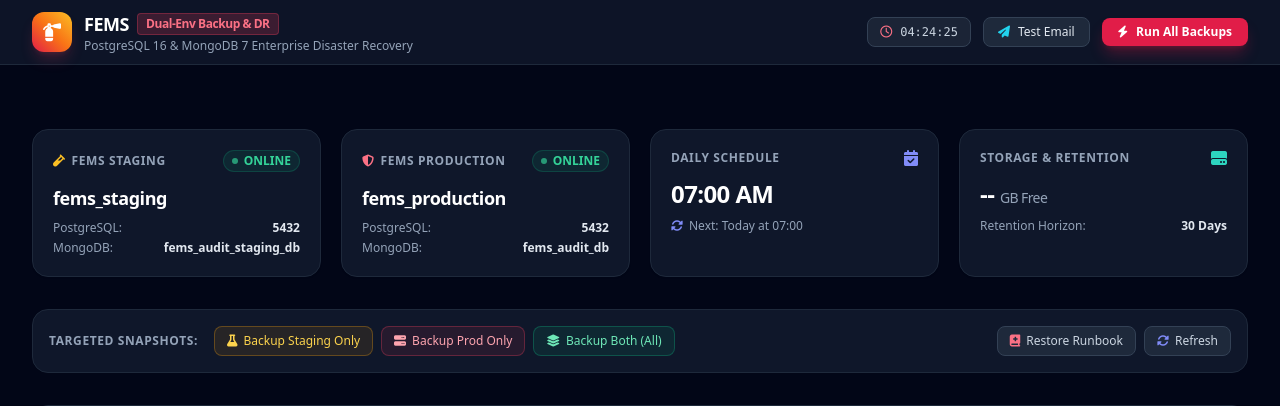
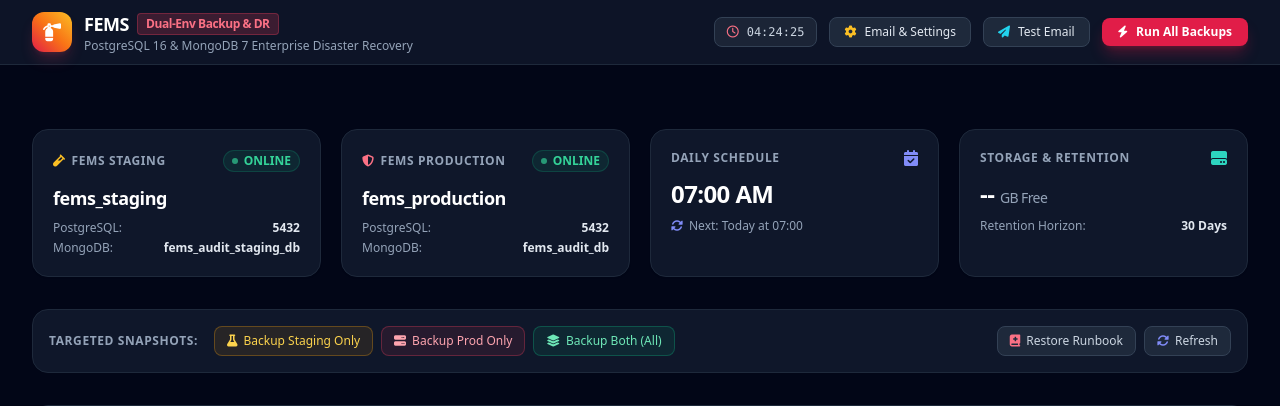
Before and after one commit to csapl-auto/fems-db-backup, a Python web app: template templates/index.html in a window 1280 px wide. Shown: the top 406 px of the page. Run offline with Jinja, Linux system fonts and the light colour scheme; the template is opened without the code that fills it, so the values that code supplies are empty; some libraries are stand-ins or nearby versions.

Commit message:
feat: add interactive Email To/Cc and system settings management modal

```diff
--- a/static/js/app.js
+++ b/static/js/app.js
@@ -46,6 +46,81 @@
 
 function closeDrModal() {
     document.getElementById("drModal").classList.add("hidden");
+}
+
+async function openSettingsModal() {
+    try {
+        const res = await fetch("/api/config");
+        if (res.ok) {
+            const cfg = await res.json();
+            const smtp = cfg.smtp || {};
+            const sched = cfg.schedule || {};
+            const storage = cfg.storage || {};
+
+            document.getElementById("cfgRecipient").value = smtp.recipient || "";
+            document.getElementById("cfgCc").value = Array.isArray(smtp.cc) ? smtp.cc.join(", ") : (smtp.cc || "");
+            document.getElementById("cfgDailyTime").value = sched.daily_time || "07:00";
+            document.getElementById("cfgRetentionDays").value = storage.retention_days || 30;
+        }
+    } catch (err) {
+        console.error("Failed to load settings:", err);
+    }
+    document.getElementById("settingsModal").classList.remove("hidden");
+}
+
+function closeSettingsModal() {
+    document.getElementById("settingsModal").classList.add("hidden");
+}
+
+async function saveSettings(event) {
+    if (event) event.preventDefault();
+    const btn = document.getElementById("btnSaveSettings");
+    btn.disabled = true;
+    btn.innerHTML = `<i class="fa-solid fa-circle-notch fa-spin"></i> Saving...`;
+
+    try {
+        const recipient = document.getElementById("cfgRecipient").value.trim();
+        const ccRaw = document.getElementById("cfgCc").value.trim();
+        const dailyTime = document.getElementById("cfgDailyTime").value.trim() || "07:00";
+        const retentionDays = parseInt(document.getElementById("cfgRetentionDays").value.trim()) || 30;
+
+        const ccList = ccRaw ? ccRaw.split(",").map(s => s.trim()).filter(Boolean) : [];
+
+        const payload = {
+            smtp: {
+                recipient: recipient,
+                cc: ccList
+            },
+            schedule: {
+                enabled: true,
+                daily_time: dailyTime,
+                timezone: "Asia/Karachi"
+            },
+            storage: {
+                retention_days: retentionDays
+            }
+        };
+
+        const res = await fetch("/api/config", {
+            method: "POST",
+            headers: { "Content-Type": "application/json" },
+            body: JSON.stringify(payload)
+        });
+
+        const data = await res.json();
+        if (data.success) {
+            showToast("Settings successfully saved! Email recipients updated.", "success");
+            closeSettingsModal();
+            await loadStatus();
+        } else {
+            showToast(`Failed to save settings: ${data.message}`, "error");
+        }
+    } catch (err) {
+        showToast(`Save settings error: ${err.message}`, "error");
+    } finally {
+        btn.disabled = false;
+        btn.innerHTML = `<i class="fa-solid fa-floppy-disk"></i> Save Settings`;
+    }
 }
 
 function copyToClipboard(text, label = "Checksum") {
--- a/templates/index.html
+++ b/templates/index.html
@@ -31,6 +31,10 @@
                     <i class="fa-regular fa-clock text-rose-400"></i>
                     <span id="currentTime">--:--:--</span>
                 </div>
+                <button onclick="openSettingsModal()" id="btnSettings" class="px-3.5 py-1.5 rounded-lg bg-slate-800 hover:bg-slate-700 border border-slate-700 text-xs font-medium text-slate-200 transition flex items-center gap-2">
+                    <i class="fa-solid fa-gear text-amber-400"></i>
+                    <span>Email & Settings</span>
+                </button>
                 <button onclick="testSmtp()" id="btnTestSmtp" class="px-3.5 py-1.5 rounded-lg bg-slate-800 hover:bg-slate-700 border border-slate-700 text-xs font-medium text-slate-200 transition flex items-center gap-2">
                     <i class="fa-solid fa-paper-plane text-cyan-400"></i>
                     <span>Test Email</span>
@@ -210,7 +214,6 @@
                     <h4 class="font-bold text-slate-200 text-sm mb-1 text-cyan-400">3. Restore Staging PostgreSQL & MongoDB</h4>
                     <pre class="bg-slate-950 p-3 rounded-lg border border-slate-800 font-mono text-emerald-400 select-all overflow-x-auto">docker exec -i fems-staging pg_restore -U fems_admin -d fems_staging --clean --if-exists &lt; postgres_fems_staging_YYYYMMDD.dump
 mongorestore --uri="mongodb://fems_logger:SecureLogsPwd456@127.0.0.1:27017/fems_audit_staging_db?authSource=admin" --archive=mongodb_fems_audit_staging_YYYYMMDD.archive --gzip --drop</pre>
-                </div>
             </div>
 
             <div class="pt-4 border-t border-slate-800 flex justify-end">
@@ -219,6 +222,75 @@
         </div>
     </div>
 
+    <!-- Email & System Settings Modal -->
+    <div id="settingsModal" class="hidden fixed inset-0 z-50 bg-slate-950/80 backdrop-blur-sm flex items-center justify-center p-4">
+        <div class="bg-slate-900 border border-slate-700 rounded-2xl max-w-xl w-full p-6 shadow-2xl space-y-5">
+            <div class="flex items-center justify-between border-b border-slate-800 pb-4">
+                <h3 class="text-lg font-bold text-white flex items-center gap-2">
+                    <i class="fa-solid fa-envelope-open-text text-amber-400"></i> Email Notifications & System Settings
+                </h3>
+                <button onclick="closeSettingsModal()" class="text-slate-400 hover:text-white"><i class="fa-solid fa-xmark text-lg"></i></button>
+            </div>
+
+            <form id="settingsForm" onsubmit="saveSettings(event)" class="space-y-4 text-xs">
+                <!-- Primary Recipient (TO) -->
+                <div>
+                    <label class="block font-semibold text-slate-200 mb-1">
+                        Primary Recipient (To:) <span class="text-rose-400">*</span>
+                    </label>
+                    <p class="text-slate-400 mb-1.5 text-[11px]">Comma-separated email address(es) that receive the daily backup reports & alerts.</p>
+                    <input type="text" id="cfgRecipient" required class="w-full bg-slate-950 border border-slate-800 rounded-lg px-3 py-2 text-slate-100 font-mono focus:border-rose-500 focus:outline-none" placeholder="itsupport@crescent.com.pk, havenain.kaimkhani@crescent.com.pk">
+                </div>
+
+                <!-- CC Recipients (CC) -->
+                <div>
+                    <label class="block font-semibold text-slate-200 mb-1">
+                        CC Recipients (Cc:) <span class="text-slate-400 font-normal">(Optional)</span>
+                    </label>
+                    <p class="text-slate-400 mb-1.5 text-[11px]">Comma-separated additional stakeholders to keep in copy.</p>
+                    <input type="text" id="cfgCc" class="w-full bg-slate-950 border border-slate-800 rounded-lg px-3 py-2 text-slate-100 font-mono focus:border-rose-500 focus:outline-none" placeholder="manager@crescent.com.pk, dba@crescent.com.pk">
+                </div>
+
+                <div class="grid grid-cols-2 gap-4">
+                    <!-- Daily Schedule Time -->
+                    <div>
+                        <label class="block font-semibold text-slate-200 mb-1">Daily Backup Time (PKT)</label>
+                        <input type="text" id="cfgDailyTime" class="w-full bg-slate-950 border border-slate-800 rounded-lg px-3 py-2 text-slate-100 font-mono focus:border-rose-500 focus:outline-none" placeholder="07:00">
+                    </div>
+
+                    <!-- Retention Horizon -->
+                    <div>
+                        <label class="block font-semibold text-slate-200 mb-1">Retention Horizon (Days)</label>
+                        <input type="number" id="cfgRetentionDays" min="1" max="365" class="w-full bg-slate-950 border border-slate-800 rounded-lg px-3 py-2 text-slate-100 font-mono focus:border-rose-500 focus:outline-none" placeholder="30">
+                    </div>
+                </div>
+
+                <!-- SMTP Server Info (Read-Only Relay) -->
+                <div class="p-3 bg-slate-950/80 rounded-lg border border-slate-800 text-[11px] text-slate-400 flex items-center justify-between">
+                    <div>
+                        <span class="font-semibold text-slate-300">SMTP Relay:</span> 10.1.0.23:25 (Internal)
+                    </div>
+                    <div>
+                        <span class="font-semibold text-slate-300">Sender:</span> alerts@crescent.com.pk
+                    </div>
+                </div>
+
+                <div class="pt-4 border-t border-slate-800 flex items-center justify-between">
+                    <button type="button" onclick="testSmtp()" class="px-3.5 py-2 rounded-lg bg-slate-800 hover:bg-slate-700 text-slate-200 text-xs font-medium transition flex items-center gap-2">
+                        <i class="fa-solid fa-paper-plane text-cyan-400"></i> Send Test Email Now
+                    </button>
+
+                    <div class="flex items-center space-x-2">
+                        <button type="button" onclick="closeSettingsModal()" class="px-4 py-2 rounded-lg bg-slate-800 hover:bg-slate-700 text-slate-300 text-xs font-semibold transition">Cancel</button>
+                        <button type="submit" id="btnSaveSettings" class="px-4 py-2 rounded-lg bg-rose-600 hover:bg-rose-500 text-white text-xs font-semibold transition flex items-center gap-1.5">
+                            <i class="fa-solid fa-floppy-disk"></i> Save Settings
+                        </button>
+                    </div>
+                </div>
+            </form>
+        </div>
+    </div>
+
     <!-- Scripts -->
     <script src="/static/js/app.js"></script>
 </body>
```
